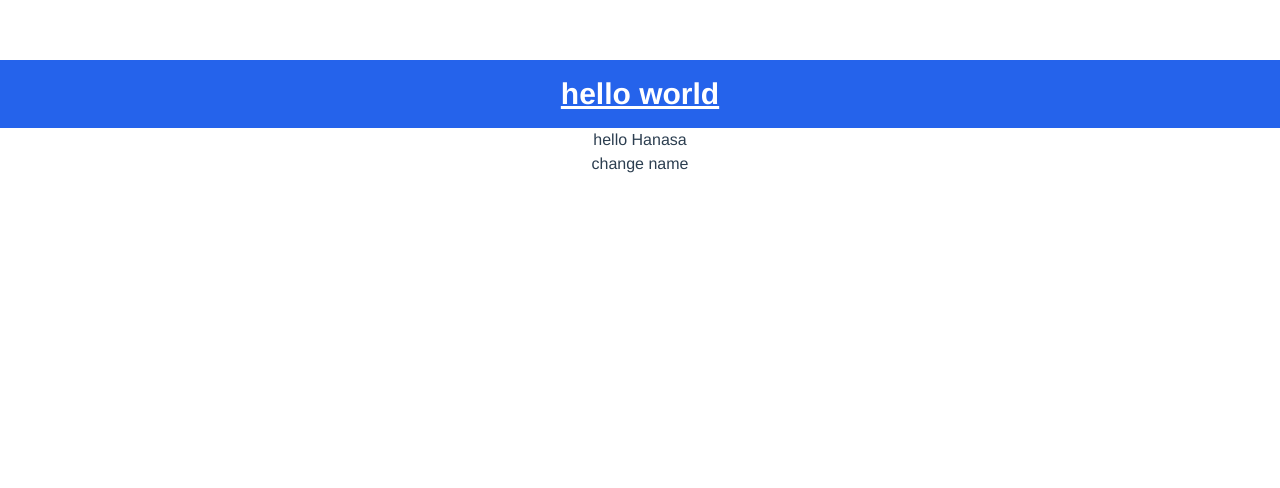
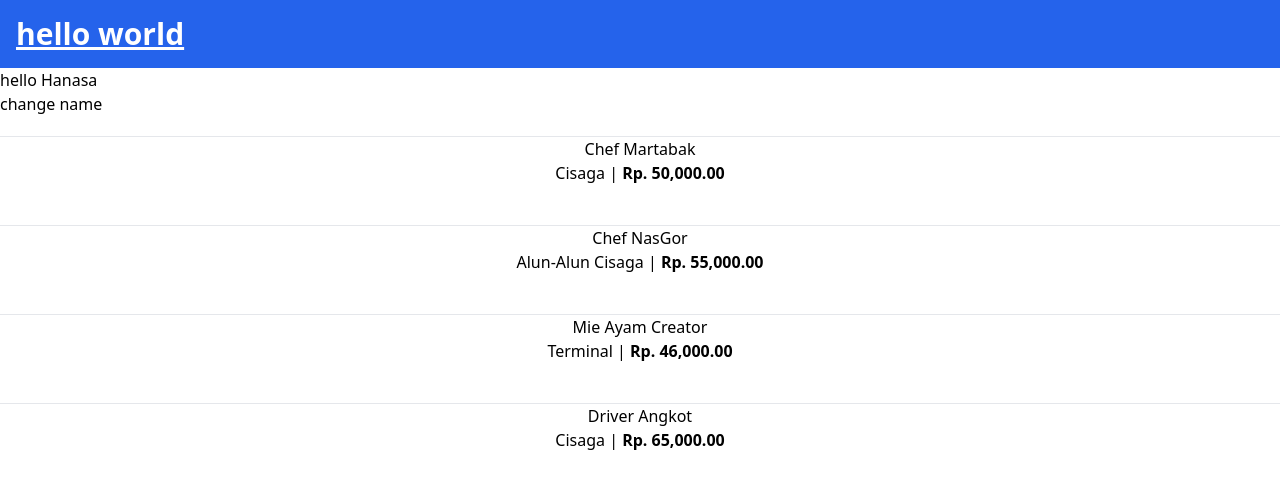
Before and after one commit to nnivxix/found-job, a Vue app: page / in a window 1280 px wide. Shown: the top 488 px of the page. Built offline with nearby package versions, Linux system fonts and the light colour scheme.

Commit message:
try using interface to ref

```diff
--- a/package.json
+++ b/package.json
@@ -6,7 +6,7 @@
     "dev": "vite",
     "build": "vue-tsc --noEmit && vite build",
     "preview": "vite preview",
-    "lint:script": "eslint --ext .ts,vue --ignore-path .gitignore ."
+    "lint": "eslint --ext .ts,vue --ignore-path .gitignore ."
   },
   "dependencies": {
     "vue": "^3.2.25"
--- a/src/App.vue
+++ b/src/App.vue
@@ -1,23 +1,17 @@
 <script setup lang="ts">
 import HelloComponent from "./components/HelloComponent.vue";
+import TheJobs from './components/TheJobs.vue';
 // This starter template is using Vue 3 <script setup> SFCs
 // Check out https://vuejs.org/api/sfc-script-setup.html#script-setup
 </script>
 
 <template>
-  <h1 class="text-3xl font-bold text-white underline bg-blue-600 p-4">
-    hello world
-  </h1>
-  <HelloComponent />
+		<h1 class="text-3xl font-bold text-white underline bg-blue-600 p-4">
+			hello world
+		</h1>
+		<HelloComponent />
+		<TheJobs />
 </template>
 
 <style>
-#app {
-  font-family: Avenir, Helvetica, Arial, sans-serif;
-  -webkit-font-smoothing: antialiased;
-  -moz-osx-font-smoothing: grayscale;
-  text-align: center;
-  color: #2c3e50;
-  margin-top: 60px;
-}
 </style>
--- /dev/null
+++ b/src/components/TheJobs.vue
@@ -0,0 +1,32 @@
+<template>
+		<main
+			v-for="job in Jobs"
+			:key="job.name"
+			class="py-5 text-center hover:bg-gray-600 hover:text-white"
+		>
+			<hr>
+			<h1>{{ job.name }}</h1>
+			<p>
+				{{ job.location }} | <span class="font-bold">{{ formatToCurrency(job.salary) }}
+				</span>
+			</p>
+		</main>
+</template>
+
+<script lang="ts" setup>
+import Job from '../types/Job';
+import {ref} from 'vue';
+
+
+const Jobs = ref<Job[]>([
+  {id: '1213e', name: 'Chef Martabak', location: 'Cisaga', salary: 50000},
+  {id: '12fsf', name: 'Chef NasGor', location: 'Alun-Alun Cisaga', salary: 55000},
+  {id: '454tfe', name: 'Mie Ayam Creator', location:'Terminal', salary: 46000},
+  {id: '6uhsgfs', name: 'Driver Angkot', location: 'Cisaga', salary:65000}
+])
+
+const formatToCurrency = (amount: number) => {
+  return "Rp. " + amount.toFixed(2).replace(/\d(?=(\d{3})+\.)/g, "$&,");
+};
+
+</script>
--- /dev/null
+++ b/src/types/Job.ts
@@ -0,0 +1,8 @@
+interface Job {
+  id: string,
+  name: string,
+  location: string,
+  salary: number
+}
+
+export default Job;
```
Also changed, not shown: src/components/HelloComponent.vue (+4 -4 lines), .eslintrc.json.
